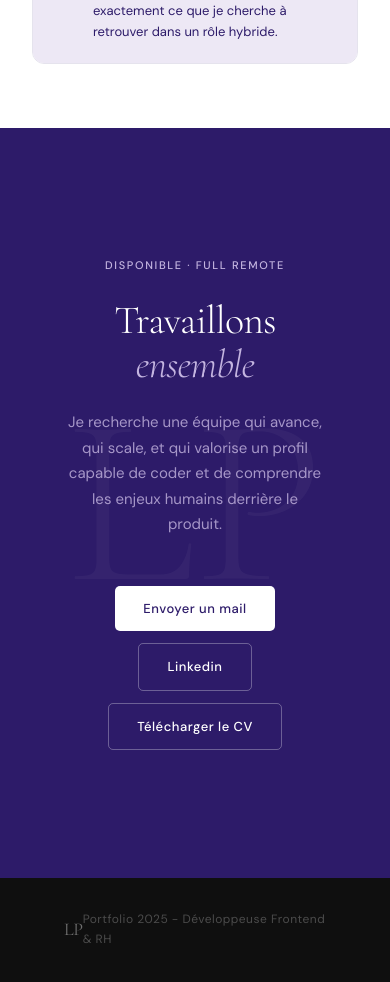
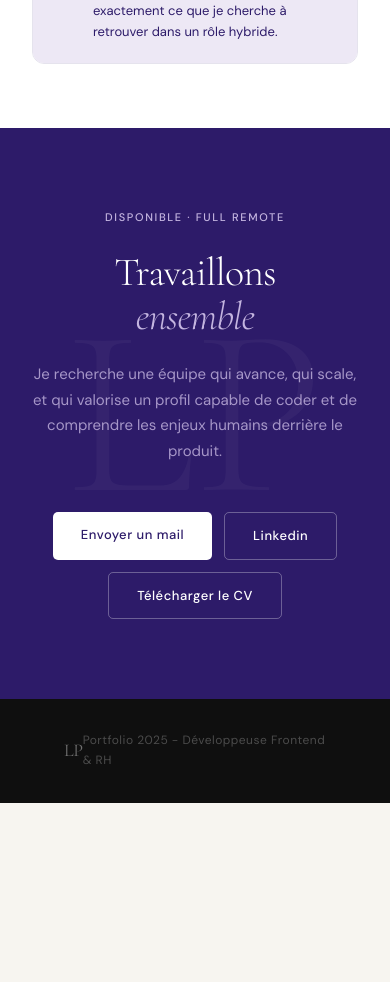
Before and after one commit to NeugdaeUju/Portfolio, a React (Vite) app: page / in a window 390 px wide. Shown: the part 5261-6243 px from the top of the page. After the commit the page ends 6064 px from the top, so only its background shows below. Built offline with nearby package versions, Linux system fonts and the light colour scheme; a web font is replaced by a local one.

Commit message:
Responsive sur la section de contact

```diff
--- a/src/assets/sass/accueil.scss
+++ b/src/assets/sass/accueil.scss
@@ -122,4 +122,8 @@
         padding : 4rem 2rem;
     }
 
+    #contact {
+        padding : 5rem 2rem;
+    }
+
 }
```
